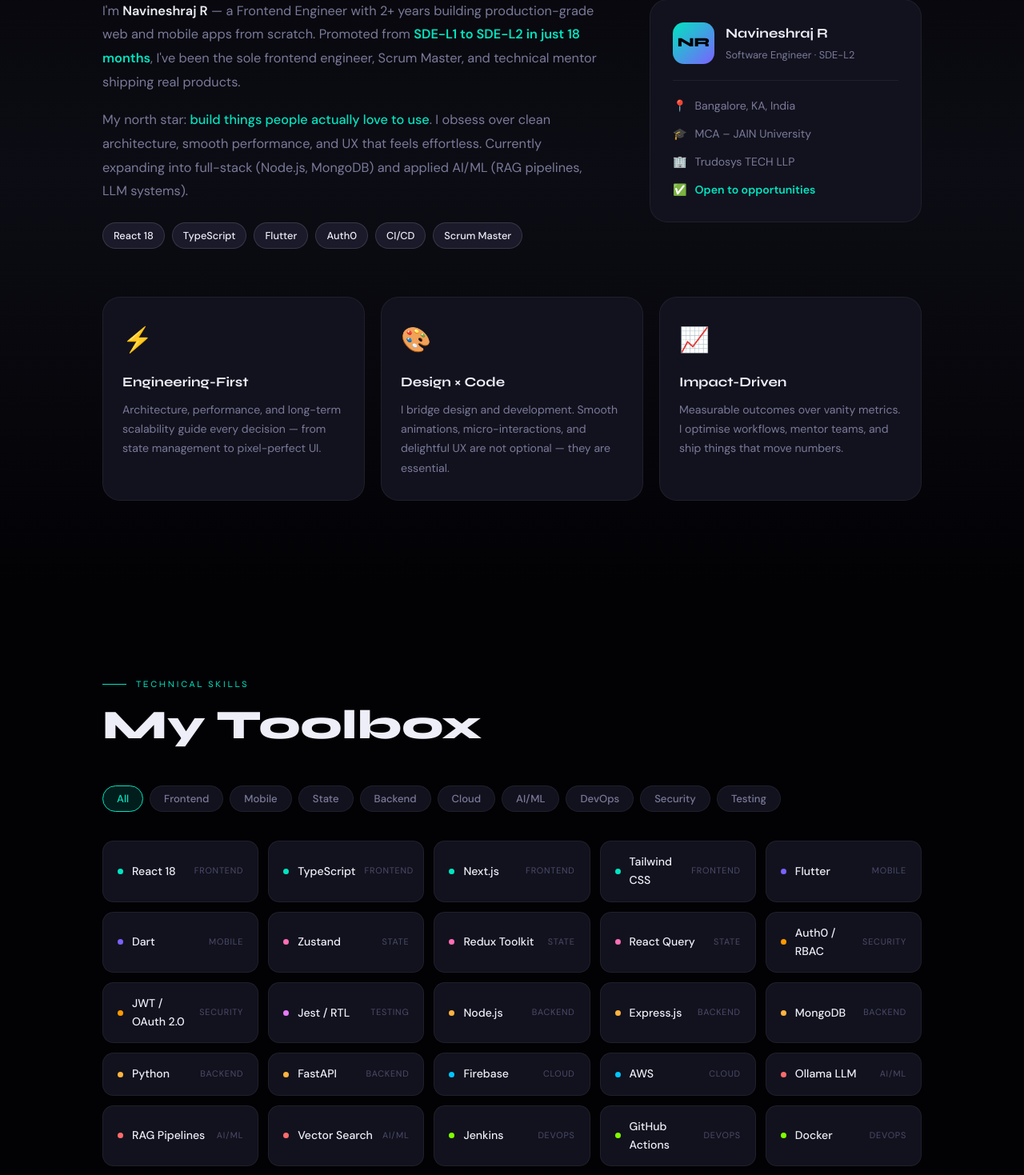
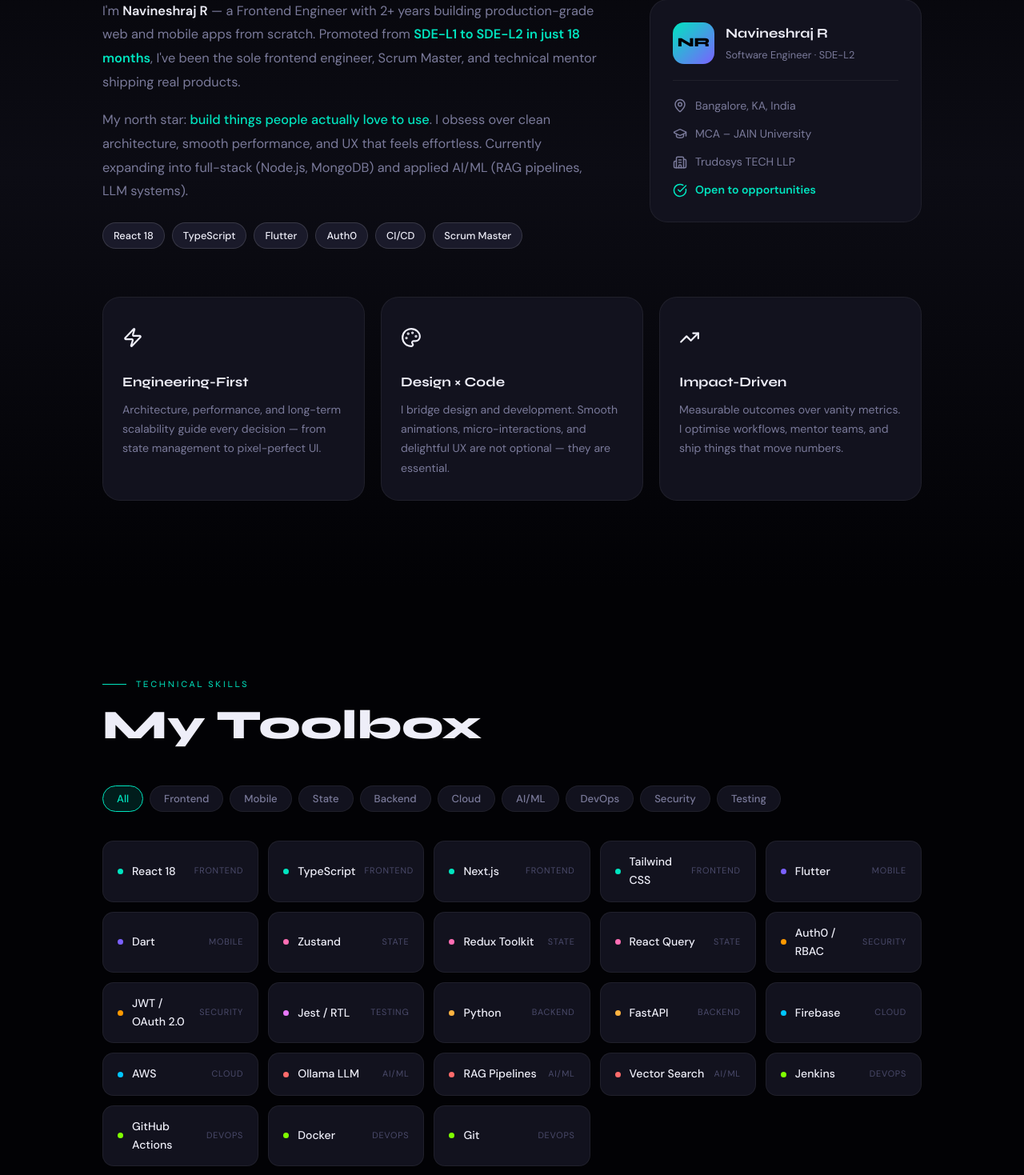
Before and after one commit to navinesh-infopsykid/navi-portfolio, a React (Vite) app: page / in a window 1280 px wide. Shown: the part 1240-2709 px from the top of the page at 80% size. Built offline with nearby package versions, Linux system fonts and the light colour scheme.

Commit message:
Deploy latest build

```diff
--- a/package.json
+++ b/package.json
@@ -12,9 +12,10 @@
   "dependencies": {
     "@emailjs/browser": "^4.4.1",
     "framer-motion": "^11.3.0",
+    "lucide-react": "^0.577.0",
     "react": "^18.3.1",
     "react-dom": "^18.3.1",
-    "react-icons": "^5.2.1",
+    "react-icons": "^5.6.0",
     "react-intersection-observer": "^9.13.0"
   },
   "devDependencies": {
--- a/src/components/About.tsx
+++ b/src/components/About.tsx
@@ -1,29 +1,34 @@
 import React from "react";
 import { motion } from "framer-motion";
 import { useInView } from "react-intersection-observer";
+import { MapPin, GraduationCap, Building2, CheckCircle, Zap, Palette, TrendingUp  } from "lucide-react";
+import type { LucideIcon } from "lucide-react";
+
 
 interface Pillar {
-  icon: string;
+  icon: LucideIcon;
   title: string;
   text: string;
   color: string;
 }
 
+
+
 const PILLARS: Pillar[] = [
   {
-    icon: "⚡",
+    icon: Zap,
     title: "Engineering-First",
     text: "Architecture, performance, and long-term scalability guide every decision — from state management to pixel-perfect UI.",
     color: "var(--teal)",
   },
   {
-    icon: "🎨",
+    icon: Palette,
     title: "Design × Code",
     text: "I bridge design and development. Smooth animations, micro-interactions, and delightful UX are not optional — they are essential.",
     color: "var(--violet)",
   },
   {
-    icon: "📈",
+    icon: TrendingUp,
     title: "Impact-Driven",
     text: "Measurable outcomes over vanity metrics. I optimise workflows, mentor teams, and ship things that move numbers.",
     color: "var(--amber)",
@@ -34,6 +39,8 @@
 
 const About: React.FC = () => {
   const { ref, inView } = useInView({ triggerOnce: true, threshold: 0.12 });
+
+
 
   return (
     <section id="about" className="sec about-bg" ref={ref}>
@@ -105,18 +112,37 @@
               </div>
               <div className="id-divider" />
               <ul className="id-meta">
-                <li><span aria-hidden="true">📍</span> Bangalore, KA, India</li>
-                <li><span aria-hidden="true">🎓</span> MCA – JAIN University</li>
-                <li><span aria-hidden="true">🏢</span> Trudosys TECH LLP</li>
-                <li className="id-avail"><span aria-hidden="true">✅</span> Open to opportunities</li>
+                <li>
+    <MapPin size={18} className="icon" />
+    Bangalore, KA, India
+  </li>
+
+  <li>
+    <GraduationCap size={18} className="icon" />
+    MCA – JAIN University
+  </li>
+
+  <li>
+    <Building2 size={18} className="icon" />
+    Trudosys TECH LLP
+  </li>
+
+  <li className="id-avail">
+    <CheckCircle size={18} className="icon text-green-500" />
+    Open to opportunities
+  </li>
               </ul>
             </div>
           </motion.div>
         </div>
 
         {/* Pillars */}
+      {/* Pillars */}
 <div className="pillars-grid">
-          {PILLARS.map((p, i) => (
+  {PILLARS.map((p, i) => {
+    const Icon = p.icon; // 👈 create component here
+
+    return (
       <motion.article
         key={p.title}
         className="pillar card"
@@ -126,14 +152,16 @@
         transition={{ duration: 0.55, delay: 0.35 + i * 0.1 }}
         data-hover
       >
-              <span className="pillar__icon" role="img" aria-label={p.title}>
-                {p.icon}
+        <span className="pillar__icon" aria-label={p.title}>
+          <Icon size={26} />
         </span>
+
         <h3 className="pillar__title">{p.title}</h3>
         <p className="pillar__text">{p.text}</p>
         <div className="pillar__bar" />
       </motion.article>
-          ))}
+    );
+  })}
 </div>
       </div>
 
--- a/src/components/Contact.tsx
+++ b/src/components/Contact.tsx
@@ -2,6 +2,7 @@
 import { motion } from "framer-motion";
 import { useInView } from "react-intersection-observer";
 import emailjs from "@emailjs/browser";
+import { FaGithub, FaLinkedin, FaEnvelope } from "react-icons/fa";
 
 interface FormData {
   name: string;
@@ -24,21 +25,21 @@
     label: "Email",
     display: "inavineshraj@gmail.com",
     href: "mailto:inavineshraj@gmail.com",
-    icon: "✉️",
+    icon: FaEnvelope,
   },
   {
     label: "LinkedIn",
     display: "linkedin.com/in/navineshraj",
     href: "https://www.linkedin.com/in/navineshrajr/",
-    icon: "💼",
+    icon: FaLinkedin,
   },
   {
     label: "GitHub",
     display: "github.com/navineshraj",
     href: "https://github.com/navinesh-infopsykid",
-    icon: "🐙",
+    icon: FaGithub,
   },
-] as const;
+];
 
 /* =========================
    Helpers (reduce complexity)
@@ -303,7 +304,10 @@
             </p>
 
             <div className="ct-links">
-              {LINKS.map((l) => (
+            {LINKS.map((l) => {
+  const Icon = l.icon;
+
+  return (
     <a
       key={l.label}
       href={l.href}
@@ -312,7 +316,9 @@
         ? { target: "_blank", rel: "noopener noreferrer" }
         : {})}
     >
-                  <span className="ct-link__icon">{l.icon}</span>
+      <span className="ct-link__icon">
+        <Icon size={20} />
+      </span>
 
       <div className="ct-link__body">
         <span className="ct-link__label">{l.label}</span>
@@ -331,7 +337,8 @@
         <path d="M5 12h14M12 5l7 7-7 7" />
       </svg>
     </a>
-              ))}
+  );
+})}
             </div>
           </motion.div>
 
--- a/src/components/Skills.tsx
+++ b/src/components/Skills.tsx
@@ -25,7 +25,7 @@
 const BARS: BarItem[] = [
   { label: "React + TypeScript", pct: 95 },
   { label: "Flutter / Dart",     pct: 88 },
-  { label: "Node.js / APIs",     pct: 78 },
+  { label: "Python / FAST APIs",     pct: 78 },
   { label: "AI/ML Engineering",  pct: 70 },
 ];
 
--- a/src/data/portfolio.ts
+++ b/src/data/portfolio.ts
@@ -46,9 +46,9 @@
   { name: "Auth0 / RBAC",    category: "Security"  },
   { name: "JWT / OAuth 2.0", category: "Security"  },
   { name: "Jest / RTL",      category: "Testing"   },
-  { name: "Node.js",         category: "Backend"   },
-  { name: "Express.js",      category: "Backend"   },
-  { name: "MongoDB",         category: "Backend"   },
+  // { name: "Node.js",         category: "Backend"   },
+  // { name: "Express.js",      category: "Backend"   },
+  // { name: "MongoDB",         category: "Backend"   },
   { name: "Python",          category: "Backend"   },
   { name: "FastAPI",         category: "Backend"   },
   { name: "Firebase",        category: "Cloud"     },
```
Also changed, not shown: 4 other files (tests, documents, lock files or other folders). Lines whose indentation alone changed are shown as unchanged.
